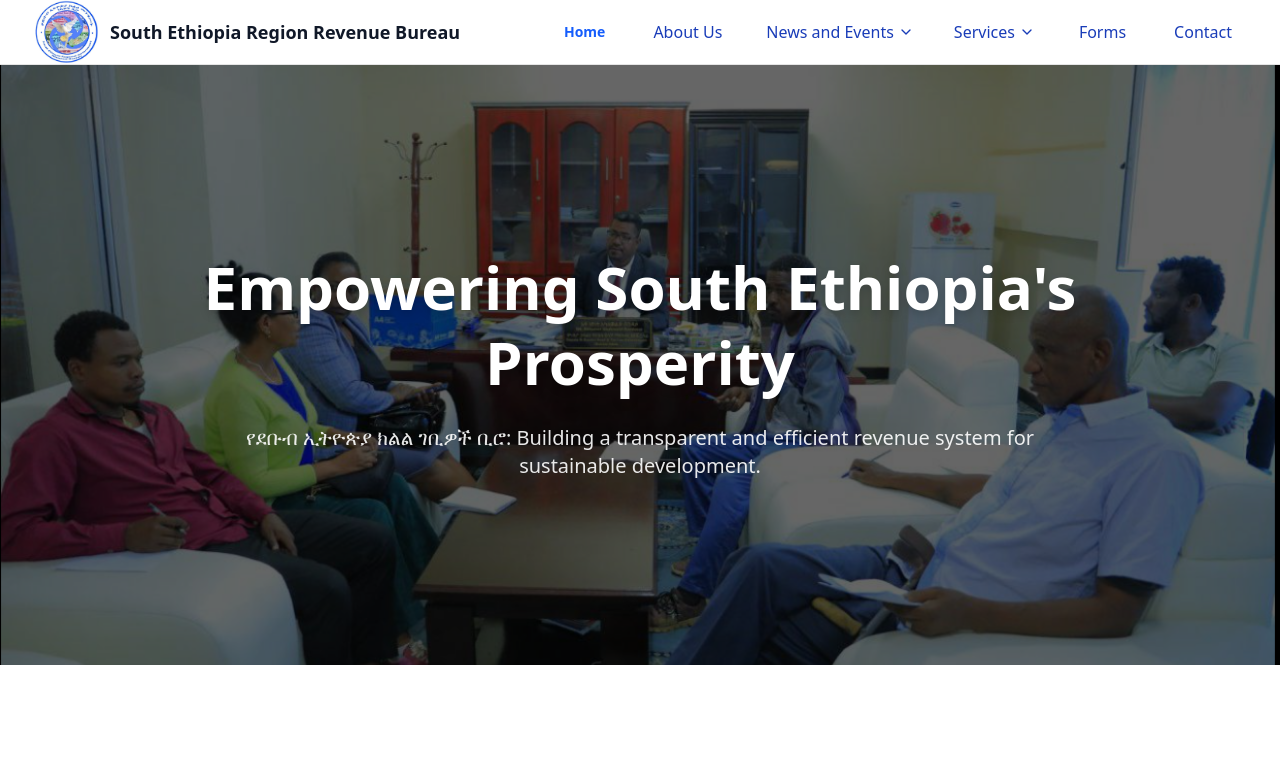
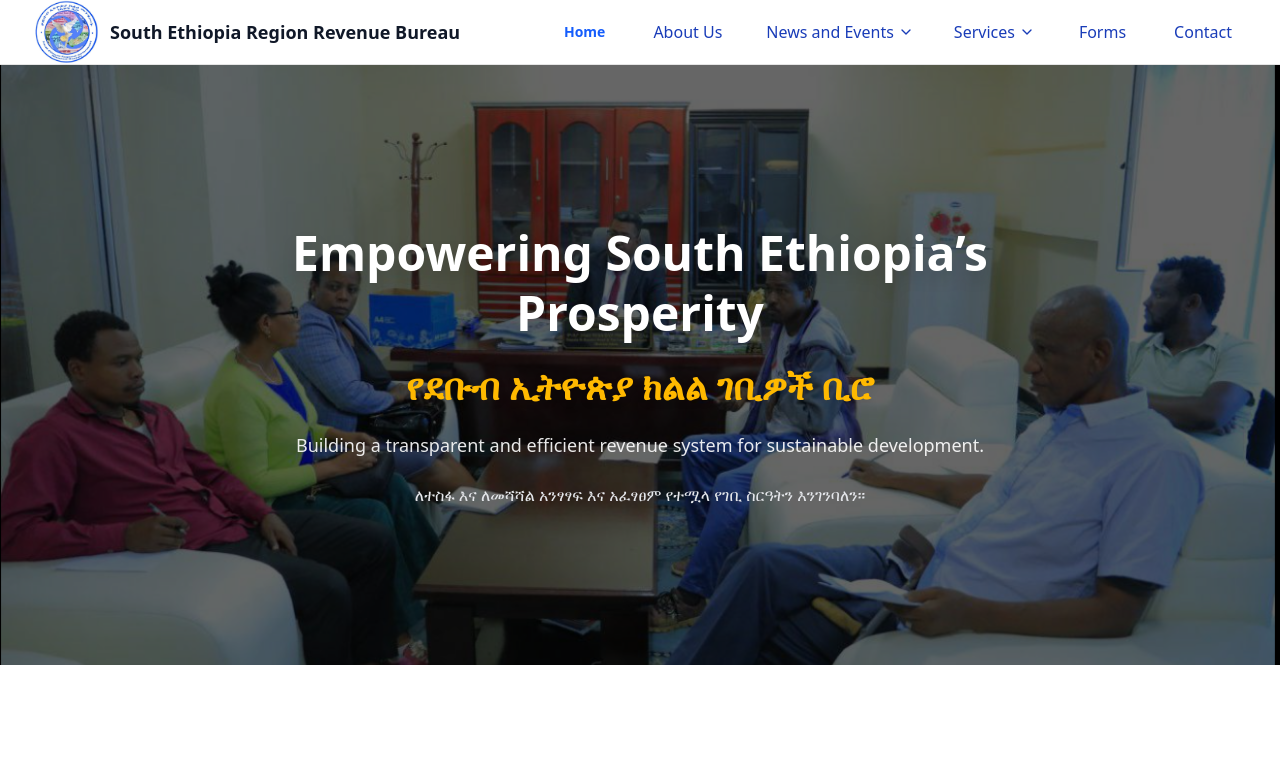
Before and after one commit to ake144/South-Tax, a Next.js app: page / in a window 1280 px wide. Shown: the top 759 px of the page. Built offline with nearby package versions, Linux system fonts and the light colour scheme.

Commit message:
latest changes photo added to it

```diff
--- a/app/(app)/business-license/page.tsx
+++ b/app/(app)/business-license/page.tsx
@@ -3,6 +3,7 @@ import BusinessLicenseGenerator from "@/components/LicenseForm";
 const BusinessPage = () => {
     return (
         <BusinessLicenseGenerator  />
+
     );
 }
 
--- a/app/(app)/layout.tsx
+++ b/app/(app)/layout.tsx
@@ -15,11 +15,9 @@ export default function RootLayout({
   children: React.ReactNode;
 }>) {
   return (
-    <html lang="en">
-
-         <MainNav />
-        {children}
-
-    </html>
+    <>
+      <MainNav />
+      {children}
+    </>
   );
 }
--- a/app/(app)/page.tsx
+++ b/app/(app)/page.tsx
@@ -1,39 +1,51 @@
+'use client'
+
 import { MainNav } from "@/components/main-nav"
 import { Footer } from "@/components/footer"
 import { Card, CardContent, CardHeader, CardTitle } from "@/components/ui/card"
 import { Button } from "@/components/ui/button"
 import Link from "next/link"
 import { ArrowRight, BarChart, Newspaper, LinkIcon, Users, FileText, Receipt, LayoutDashboard } from "lucide-react"
+import { useEffect, useState } from "react"
 
 export default function HomePage() {
+
+ const backgrounds = ["/head.png", "/im1.png", "/im2.png", "/im3.png"];
+
+  const [currentImage, setCurrentImage] = useState(0);
+
+  useEffect(() => {
+    const interval = setInterval(() => {
+      setCurrentImage((prev) => (prev + 1) % backgrounds.length);
+    }, 5000); // Change image every 5 seconds
+    return () => clearInterval(interval);
+  }, []);
+
   return (
     <div className="flex flex-col min-h-screen bg-gray-50">
       <main className="flex-1">
         {/* Hero Section */}
-        <section
-          className="relative w-full h-[600px] bg-cover bg-center flex items-center justify-center text-center p-4"
-          style={{ backgroundImage: 'url("/im1.png")' }}
-        >
-          <div className="absolute inset-0 bg-black opacity-60"></div>
-          <div className="relative z-10 text-white max-w-4xl mx-auto space-y-6">
-            <h1 className="text-4xl md:text-6xl font-extrabold leading-tight drop-shadow-lg">
-              Empowering South Ethiopia's Prosperity
-            </h1>
-            <p className="text-lg md:text-xl font-light opacity-90">
-              የደቡብ ኢትዮጵያ ክልል ገቢዎች ቢሮ: Building a transparent and efficient revenue system for sustainable development.
-            </p>
-            {/* <Link href="/dashboard">
-              <Button
-                size="lg"
-                className="bg-blue-600 flex items-center justify-center hover:bg-blue-700 text-white text-lg px-8 py-6 rounded-full shadow-xl transition-all duration-300 hover:scale-105 gap-2"
-              >
-                Explore Dashboard
-                <ArrowRight className="w-5 h-5" />
-              </Button>
-            </Link> */}
-          </div>
-        </section>
+     <section
+      className="relative w-full h-[600px] bg-cover bg-center flex items-center justify-center text-center p-4 transition-all duration-1000 ease-in-out"
+      style={{ backgroundImage: `url(${backgrounds[currentImage]})` }}
+    >
+      <div className="absolute inset-0 bg-black/60"></div>
 
+      <div className="relative z-10 text-white max-w-4xl mx-auto space-y-6 animate-fadeIn">
+        <h1 className="text-3xl md:text-5xl font-extrabold leading-tight drop-shadow-xl">
+          Empowering South Ethiopia’s Prosperity
+        </h1>
+        <h2 className="text-2xl md:text-4xl font-bold text-amber-400 drop-shadow-md">
+          የደቡብ ኢትዮጵያ ክልል ገቢዎች ቢሮ
+        </h2>
+        <p className="text-base md:text-lg font-light opacity-90">
+          Building a transparent and efficient revenue system for sustainable development.
+        </p>
+        <p className="text-sm md:text-base font-normal text-gray-200">
+          ለተስፋ እና ለመሻሻል አንፃፃፍ እና አፈፃፀም የተሟላ የገቢ ስርዓትን እንገንባለን።
+        </p>
+      </div>
+    </section>
         {/* Mission, Vision, Values Section */}
         <section className="py-16 md:py-24 bg-white">
           <div className="max-w-7xl mx-auto px-4 sm:px-6 lg:px-8">
--- a/components/LicenseForm.tsx
+++ b/components/LicenseForm.tsx
@@ -80,6 +80,7 @@ const dummyData: BusinessData = {
   woredaAm: "መናፈሻ",
   kebele: "KEBELE 08",
   kebeleAm: "ቀበሌ 08",
+  photo:"https://github.com/shadcn.png",
   houseNo: "new",
   telNo: "0947012893",
   fax: "",
@@ -715,7 +716,7 @@ export default function BusinessLicenseGenerator() {
   }
 
   return (
-    <div className="min-h-screen bg-gradient-to-br from-blue-50 via-white to-green-50 p-4">
+    <div className="min-h-screen  p-4 mt-22">
       <div className="max-w-6xl mx-auto">
         <div className="text-center mb-8">
           <h1 className="text-4xl font-bold text-gray-900 mb-2">Business License Generator</h1>
--- a/components/certeficate.tsx
+++ b/components/certeficate.tsx
@@ -102,7 +102,7 @@ export default function Certificate({ data }: CertificateProps) {
   const qrCodeUrl = `https://api.qrserver.com/v1/create-qr-code/?size=120x120&data=${encodeURIComponent(qrData)}`
 
   return (
-    <div className="max-w-5xl mx-auto space-y-6">
+    <div className="max-w-5xl mx-auto space-y-6 ">
       {/* Action Bar */}
       {/* <Card className="p-4 bg-gradient-to-r from-emerald-50 via-teal-50 to-cyan-50 border-2 border-emerald-200">
         <div className="flex flex-wrap items-center justify-between gap-4">
@@ -192,14 +192,13 @@ export default function Certificate({ data }: CertificateProps) {
               </div>
 
               <div className="relative">
-                <div className="w-20 h-20 bg-gradient-to-br from-emerald-600 to-teal-600 rounded-full flex items-center justify-center shadow-xl">
-                  <div className="w-16 h-16 bg-gradient-to-br from-emerald-700 to-teal-700 rounded-full flex items-center justify-center">
-                    <Shield className="text-white font-bold text-lg w-8 h-8" />
-                  </div>
-                </div>
-                <div className="absolute -top-1 -right-1 w-6 h-6 bg-yellow-400 rounded-full flex items-center justify-center">
-                  <Verified className="w-3 h-3 text-yellow-800" />
-                </div>
+               <Image
+                 src={'/logo1.png' || "/placeholder.svg"}
+                 alt="Business Owner"
+                 width={120}
+                 height={160}
+                 className="w-full h-full object-cover"
+               />
               </div>
 
               <div className="text-left">
@@ -218,7 +217,7 @@ export default function Certificate({ data }: CertificateProps) {
                   <div className="border-2 border-emerald-300 w-full h-40 bg-emerald-100 flex items-center justify-center rounded-lg overflow-hidden">
                     {data.photo ? (
                       <Image
-                        src={data.photo || "/placeholder.svg"}
+                        src={data.photo}
                         alt="Business Owner"
                         width={120}
                         height={160}
--- a/components/main-nav.tsx
+++ b/components/main-nav.tsx
@@ -59,7 +59,7 @@ export function MainNav() {
               </DropdownMenuTrigger>
               <DropdownMenuContent align="end">
                 <DropdownMenuItem asChild>
-                  <Link href="/business">Business License</Link>
+                  <Link href="/business-license">Business License</Link>
                 </DropdownMenuItem>
                 <DropdownMenuItem asChild>
                   <Link href="/taxPayer">Taxpayer Registration</Link>
--- a/components/tax/form.tsx
+++ b/components/tax/form.tsx
@@ -669,7 +669,7 @@ export default function TaxpayerRegistrationGenerator() {
   }
 
   return (
-    <div className="min-h-screen bg-gradient-to-br from-green-50 via-white to-blue-50 p-4">
+    <div className="min-h-screen p-4 mt-22">
       <div className="max-w-6xl mx-auto">
         <div className="text-center mb-8">
           <div className="flex items-center justify-center gap-3 mb-4">
```
Also changed, not shown: public/head.png (added).
